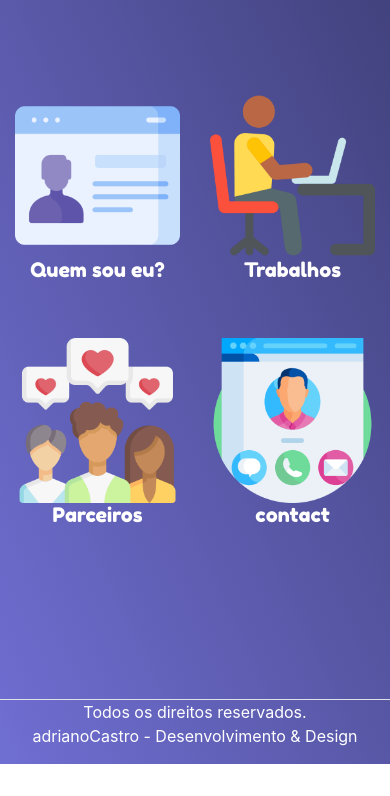
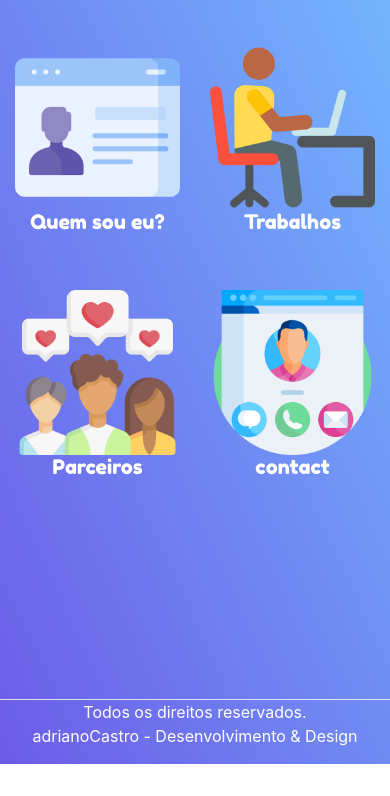
Before and after one commit to aocastro/protifolio-turma-b, a plain HTML site: page index.html in a window 390 px wide. Shown: the part 80-876 px from the top of the page. Drawn offline with Linux system fonts and the light colour scheme.

Commit message:
Commit de melhorias CSS

```diff
--- a/css/adriano-castro.css
+++ b/css/adriano-castro.css
@@ -4,7 +4,7 @@ body {
 }
 
 .bg-adriano-castro {
-    background: linear-gradient(to bottom left, #40407a, #706fd3);
+    background: linear-gradient(to bottom left, #74b9ff, #6c5ce7);
     height: 100vh;
 }
 
@@ -20,3 +20,13 @@ h5,
 h6 {
     font-family: 'Fredoka One', cursive;
 }
+
+#content {
+    margin-top: 25% !important;
+}
+
+@media (max-width: 575.98px) {
+    #content {
+        margin-top: 0 !important;
+    }
+}
--- a/index.html
+++ b/index.html
@@ -30,7 +30,7 @@
                 </div>
             </div>
 
-            <div class="row justify-content-center mt-5">
+            <div id="content" class="row justify-content-center mt-5">
                 <div class="col-6 col-sm-4 col-md-2 mt-5 mt-sm-4 mt-md-0">
                     <a href="#">
                         <img class="img-fluid" src="img/about.png" alt="Sobre">
```
